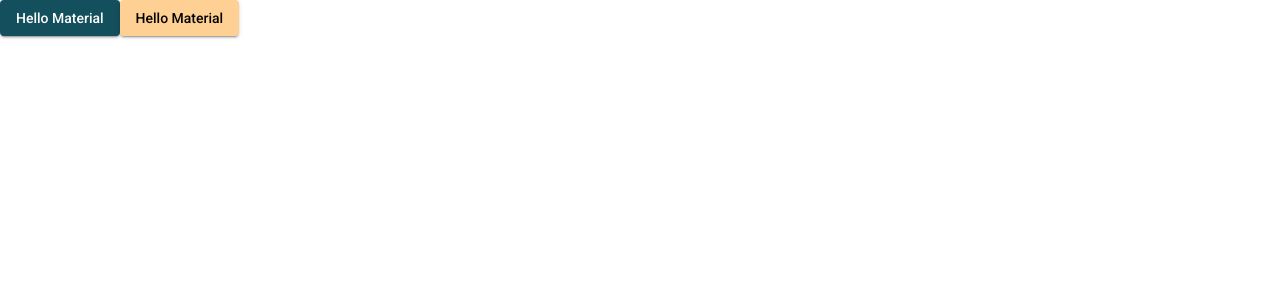
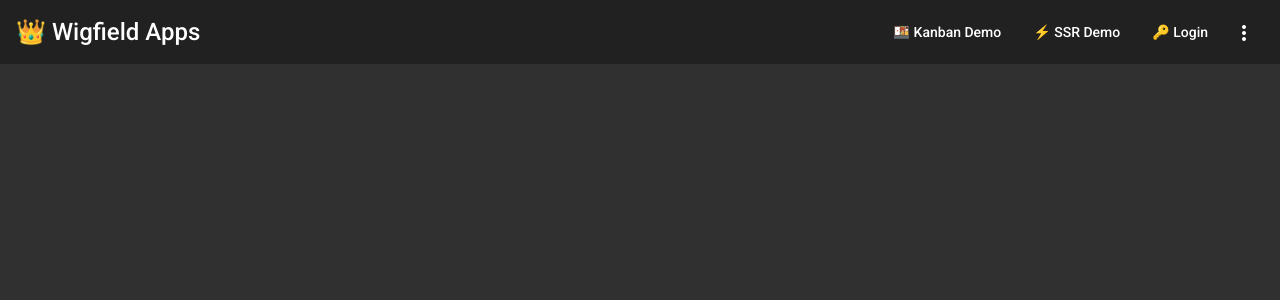
Before and after one commit to ZacharyWigfield/kanban-app, an Angular app: page / in a window 1280 px wide. Shown: the top 300 px of the page. Built offline with nearby package versions, Linux system fonts and the light colour scheme.

Commit message:
created our shell component that goes around our content. Either displays a sidenav if on a handset or a topnav if on a desktop

```diff
--- a/src/app/app.component.html
+++ b/src/app/app.component.html
@@ -1,3 +1,3 @@
-<button mat-raised-button color="primary">Hello Material</button>
-<button mat-raised-button color="accent">Hello Material</button>
-<router-outlet></router-outlet>
+<app-shell>
+    <router-outlet></router-outlet>
+</app-shell>
--- a/src/app/shared/shell/shell.component.html
+++ b/src/app/shared/shell/shell.component.html
@@ -1 +1,61 @@
-<p>shell works!</p>
+<mat-sidenav-container class="sidenav-container">
+
+    <!-- SIDENAV -->
+
+    <mat-sidenav #drawer class="sidenav" fixedInViewport
+        [attr.role]="(isHandset$ | async) ? 'dialog' : 'navigation'"
+        [mode]="(isHandset$ | async) ? 'over' : 'side'"
+        [opened]="false">
+      <mat-toolbar>Menu</mat-toolbar>
+      <mat-nav-list>
+
+        <a mat-list-item routerLink="/" (click)="drawer.close()">Home</a>
+        <a mat-list-item routerLink="/login" (click)="drawer.close()">Login</a>
+        <a mat-list-item routerLink="/kanban" (click)="drawer.close()">Kanban Demo</a>
+        <a mat-list-item routerLink="/customers" (click)="drawer.close()">SSR Demo</a>
+      </mat-nav-list>
+    </mat-sidenav>
+    <mat-sidenav-content>
+
+    <!-- TOP TOOLBAR-->
+
+      <mat-toolbar>
+        <button
+          type="button"
+          aria-label="Toggle sidenav"
+          mat-icon-button
+          (click)="drawer.toggle()"
+          *ngIf="isHandset$ | async">
+
+
+          <mat-icon aria-label="Side nav toggle icon">menu</mat-icon>
+        </button>
+        <span class="logo" routerLink="/">👑 Wigfield Apps</span>
+
+        <span class="fill-space"></span>
+        <div *ngIf="!(isHandset$ | async)">
+          <a mat-button routerLink="/kanban">🍱 Kanban Demo</a>
+          <a mat-button routerLink="/customers">⚡ SSR Demo</a>
+
+          <a mat-button routerLink="/login">🔑 Login</a>
+
+        </div>
+
+        <!-- DROPDOWN MENU -->
+
+        <button mat-icon-button [matMenuTriggerFor]="menu" aria-label="Example icon-button with a menu">
+          <mat-icon>more_vert</mat-icon>
+        </button>
+
+        <mat-menu #menu="matMenu">
+          <a mat-menu-item href="https://github.com/ZacharyWigfield">
+            <span>🐱 My Github</span>
+          </a>
+        </mat-menu>
+      </mat-toolbar>
+
+      <!-- TRANSCLUSION -->
+      <ng-content></ng-content>
+
+    </mat-sidenav-content>
+  </mat-sidenav-container>
--- a/src/app/shared/shell/shell.component.scss
+++ b/src/app/shared/shell/shell.component.scss
@@ -0,0 +1,45 @@
+.sidenav-container {
+    height: 100%;
+  }
+
+  .logo {
+    font-size: 1.2em;
+    cursor: pointer;
+    outline: none;
+  }
+
+  .mat-drawer-side {
+    border: none;
+    box-shadow: 1px 1px 10px 1px rgba(0, 0, 0, 0.3);
+  }
+
+  .sidenav {
+    width: 200px;
+    font-family: sofia-pro;
+  }
+
+  .sidenav .mat-toolbar {
+    background: inherit;
+  }
+
+  .mat-toolbar.mat-primary {
+    position: sticky;
+    top: 0;
+    z-index: 1;
+  }
+
+  .fill-space {
+    flex: 1 1 auto;
+  }
+
+  i {
+    font-style: normal;
+    font-size: 1.25em;
+    margin-right: 16px;
+  }
+
+  .avatar {
+    width: 1.75em;
+    border-radius: 50%;
+    margin: 0 10px 5px;
+  }
--- a/src/app/shared/shell/shell.component.ts
+++ b/src/app/shared/shell/shell.component.ts
@@ -1,15 +1,21 @@
-import { Component, OnInit } from '@angular/core';
+import { Component } from '@angular/core';
+import { BreakpointObserver, Breakpoints } from '@angular/cdk/layout';
+import { Observable } from 'rxjs';
+import { map, shareReplay } from 'rxjs/operators';
 
 @Component({
   selector: 'app-shell',
   templateUrl: './shell.component.html',
   styleUrls: ['./shell.component.scss']
 })
-export class ShellComponent implements OnInit {
+export class ShellComponent {
 
-  constructor() { }
+  isHandset$: Observable<boolean> = this.breakpointObserver.observe([Breakpoints.Handset])
+  .pipe(
+    map(result => result.matches),
+    shareReplay()
+  );
 
-  ngOnInit(): void {
-  }
+  constructor(private breakpointObserver: BreakpointObserver) { }
 
 }
```
